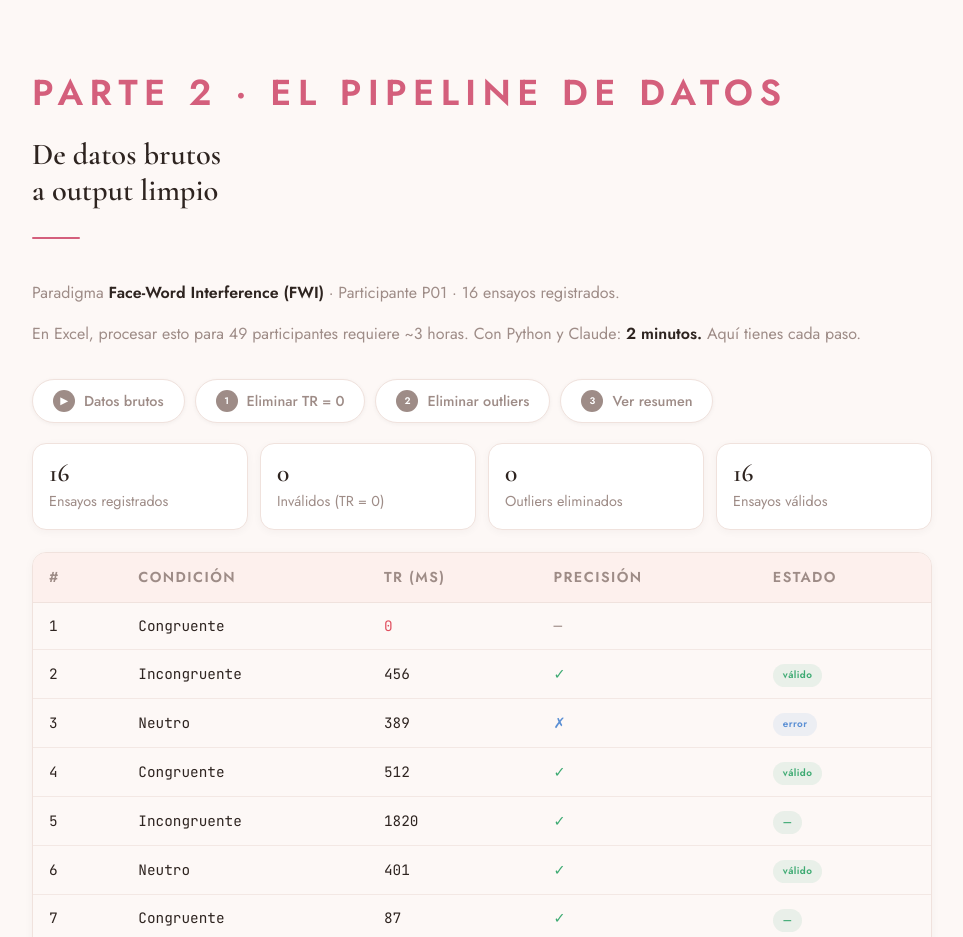
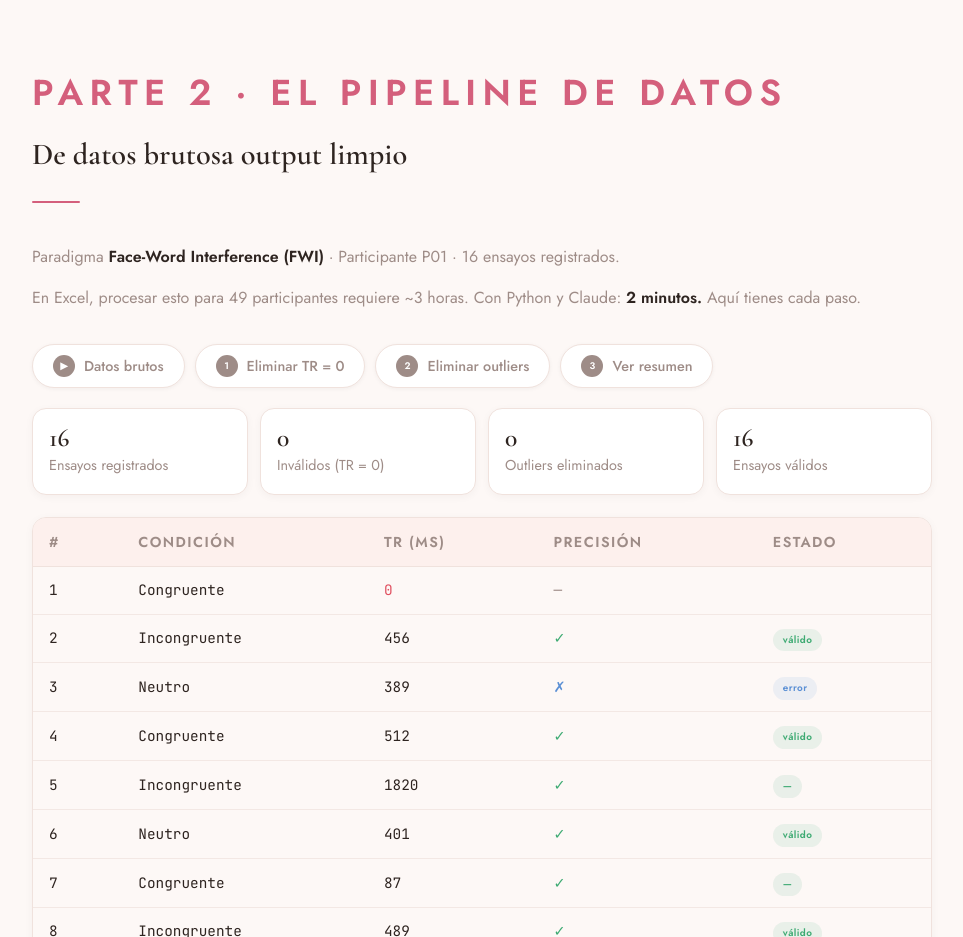
Before and after one commit to ap-gp/DemoPsico, a plain HTML site: page index.html in a window 1280 px wide. Shown: the part 3020-3957 px from the top of the page, without its empty margins (158-1121 px from the left). Drawn offline with nearby package versions, Linux system fonts and the light colour scheme.

Commit message:
Update index.html

```diff
--- a/index.html
+++ b/index.html
@@ -646,7 +646,7 @@
 <section id="pipeline">
   <div class="container">
     <p class="eyebrow">Parte 2 · El Pipeline de Datos</p>
-    <h2>De datos brutos<br>a output limpio</h2>
+    <h2>De datos brutosa output limpio</h2>
     <div class="divider"></div>
     <p>Paradigma <strong>Face-Word Interference (FWI)</strong> · Participante P01 · 16 ensayos registrados.</p>
     <p>En Excel, procesar esto para 49 participantes requiere ~3 horas. Con Python y Claude: <strong>2 minutos.</strong> Aquí tienes cada paso.</p>
```
